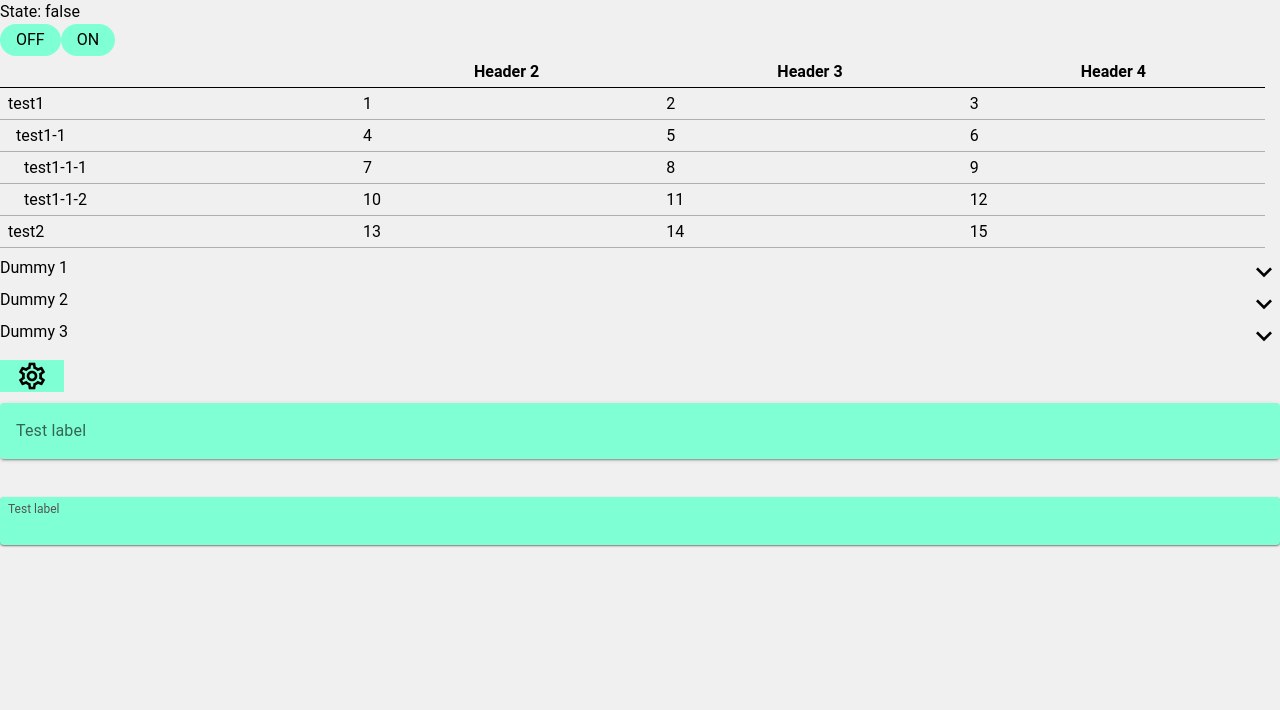
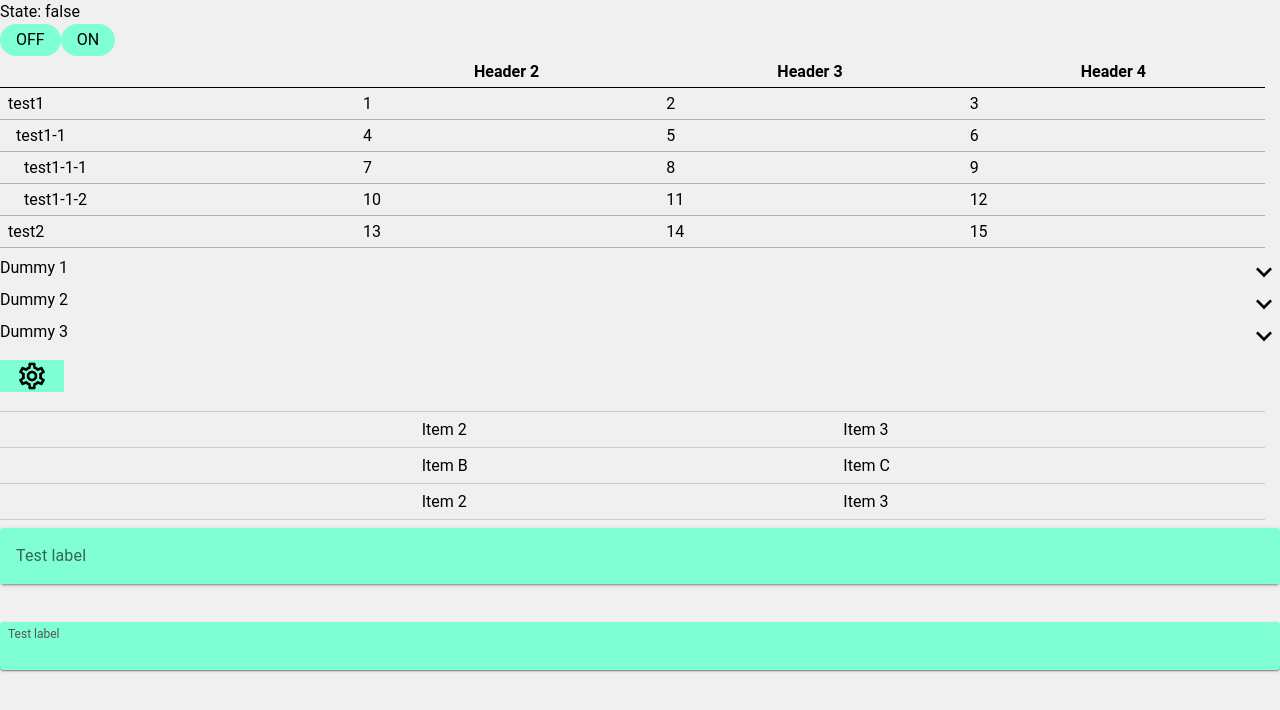
Before and after one commit to k-daiguji/vite_vitest_vue_vuetify, a Vue app: page / in a window 1280 px wide. Shown: the top 710 px of the page. Built offline with nearby package versions, Linux system fonts and the light colour scheme.

Commit message:
Add base list (#152)

```diff
--- a/client/views/App.vue
+++ b/client/views/App.vue
@@ -23,6 +23,7 @@ const input = ref("");
 <style>
 @import "@mdi/font/css/materialdesignicons.css";
 @import "vuetify/styles";
+@import "@/utilities/css/global.css";
 
 .root {
   --bg-color: #f0f0f0;
--- a/client/views/Sandbox.vue
+++ b/client/views/Sandbox.vue
@@ -1,12 +1,29 @@
 <script setup lang="ts">
+import { ref } from "vue";
+
+import BaseList from "@/utilities/components/BaseList.vue";
 import BaseTextField from "@/utilities/components/BaseTextField.vue";
 
 const input = defineModel<string>({ required: true });
 defineProps<{ placeholder: string }>();
+
+const activeIndex = ref(-1);
 </script>
 
 <template>
   <div>
+    <BaseList
+      class="my-2 primary-color"
+      v-model="activeIndex"
+      :lists="[
+        ['1', 'Item 2', 'Item 3'],
+        ['A', 'Item B', 'Item C'],
+        ['1', 'Item 2', 'Item 3'],
+        ['A', 'Item B', 'Item C'],
+      ]"
+      :maxDisplay="3"
+    >
+    </BaseList>
     <v-text-field
       v-model="input"
       bg-color="rgb(128, 255, 212)"
--- /dev/null
+++ b/utilities/components/BaseList.vue
@@ -0,0 +1,34 @@
+<script setup lang="ts">
+const activeIndex = defineModel<number>({ required: true });
+const { enabled = true } = defineProps<{
+  lists: string[][];
+  maxDisplay: number;
+  enabled?: boolean;
+}>();
+</script>
+
+<template>
+  <div class="lists">
+    <div
+      v-for="(cells, i) in lists"
+      :key="i"
+      :class="{ enabled, selected: activeIndex === i }"
+      @click="activeIndex = i"
+    >
+      <div
+        v-for="(cell, j) in cells"
+        :key="j"
+      >
+        {{ cell }}
+      </div>
+    </div>
+  </div>
+</template>
+
+<style scoped>
+.lists {
+  max-height: calc(var(--regular-height) * v-bind(maxDisplay) + 1px);
+  overflow: auto;
+  scrollbar-gutter: stable;
+}
+</style>
--- /dev/null
+++ b/utilities/css/global.css
@@ -0,0 +1,57 @@
+.root {
+  --regular-height: 36px;
+
+  --disabled-bg: lightgray;
+  --disabled-text: gray;
+}
+
+.primary-color {
+  --hover-bg: #f8b9ce;
+  --active-bg: #f3a0c0;
+  --active-text: #fff;
+  --selected-bg: #f3a0c0;
+  --selected-hover-bg: #e57b8d;
+}
+
+.lists {
+  > div {
+    align-items: center;
+    border-bottom: 1px solid #ccc;
+    display: flex;
+    height: var(--regular-height);
+
+    &:first-child {
+      border-top: 1px solid #ccc;
+      height: calc(var(--regular-height) + 1px);
+    }
+
+    > div {
+      pointer-events: none;
+      width: 100%;
+    }
+
+    &.enabled {
+      &:hover {
+        background-color: var(--hover-bg);
+      }
+
+      &:active {
+        background-color: var(--active-bg);
+        color: var(--active-text);
+      }
+
+      &.selected {
+        background-color: var(--selected-bg);
+
+        &:hover {
+          background-color: var(--selected-hover-bg);
+        }
+      }
+    }
+
+    &:not(.enabled) {
+      background-color: var(--disabled-bg);
+      color: var(--disabled-text);
+    }
+  }
+}
```
Also changed, not shown: 1 other file (tests, documents, lock files or other folders).
